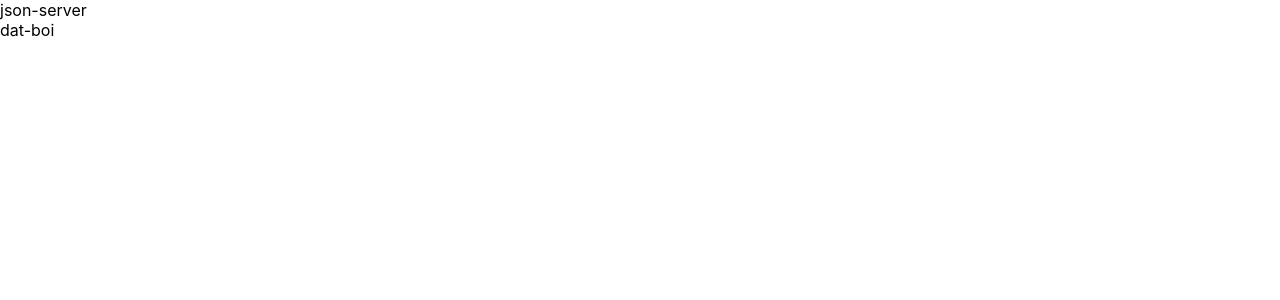
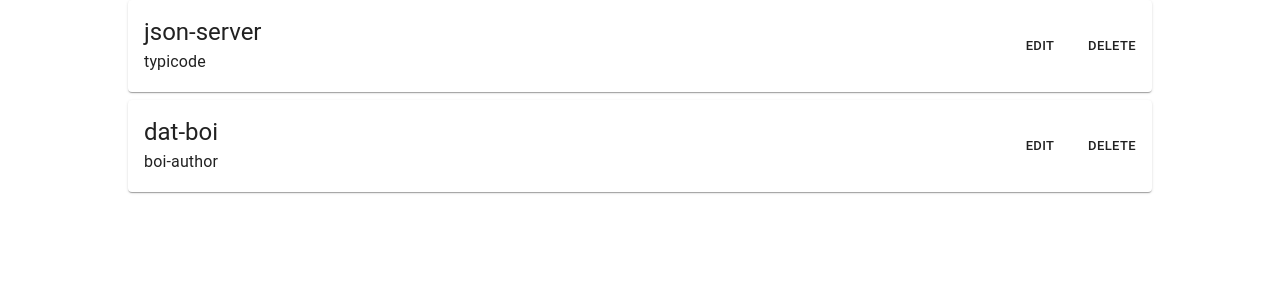
Before and after one commit to Uddekudde/crud-graphql, a React (Create React App) app: page / in a window 1280 px wide. Shown: the top 300 px of the page. Built offline with nearby package versions, Linux system fonts and the light colour scheme; data requests are answered from the project's data file.

Commit message:
styling contact cards

```diff
--- a/package.json
+++ b/package.json
@@ -3,10 +3,12 @@
   "version": "0.1.0",
   "private": true,
   "dependencies": {
+    "@material-ui/core": "^4.7.2",
     "@testing-library/jest-dom": "^4.2.4",
     "@testing-library/react": "^9.3.2",
     "@testing-library/user-event": "^7.1.2",
     "axios": "^0.19.0",
+    "normalize.css": "^8.0.1",
     "react": "^16.12.0",
     "react-dom": "^16.12.0",
     "react-scripts": "3.3.0"
--- a/src/components/app/App.css
+++ b/src/components/app/App.css
@@ -1,38 +1,10 @@
-.App {
-  text-align: center;
+.flex-container{
+  margin: 0 auto;
+  width: 80%;
 }
 
-.App-logo {
-  height: 40vmin;
-  pointer-events: none;
+.MuiCard-root {
+  display: flex;
+  justify-content: space-between;
+  margin-bottom: 0.5em;
 }
-
-@media (prefers-reduced-motion: no-preference) {
-  .App-logo {
-    animation: App-logo-spin infinite 20s linear;
-  }
-}
-
-.App-header {
-  background-color: #282c34;
-  min-height: 100vh;
-  display: flex;
-  flex-direction: column;
-  align-items: center;
-  justify-content: center;
-  font-size: calc(10px + 2vmin);
-  color: white;
-}
-
-.App-link {
-  color: #61dafb;
-}
-
-@keyframes App-logo-spin {
-  from {
-    transform: rotate(0deg);
-  }
-  to {
-    transform: rotate(360deg);
-  }
-}
--- a/src/components/app/App.js
+++ b/src/components/app/App.js
@@ -1,11 +1,15 @@
 import React, { useEffect, useState } from 'react';
-import logo from './../../resources/logo.svg';
+import Card from '@material-ui/core/Card';
+import CardActions from '@material-ui/core/CardActions';
+import CardContent from '@material-ui/core/CardContent';
+import Button from '@material-ui/core/Button';
+import Typography from '@material-ui/core/Typography';
 import axios from 'axios';
 import './App.css';
 
 function App() {
 
-  const [posts, setPost] = useState(null);
+  const [posts, setPost] = useState(false);
 
   useEffect(() =>{
     axios.get('http://localhost:3000/posts')
@@ -15,12 +19,24 @@
   }, []);
 
   return (
-    <div>
+    <div className="flex-container">
       { posts ?
         posts.map(post => (
-          <div key = {post.id}>
-            {post.title}
-          </div>)
+          <Card key = {post.id}>
+            <CardContent>
+              <Typography variant="h5">
+                {post.title}
+              </Typography>
+              <Typography variant="subtitle1">
+                {post.author}
+              </Typography>
+            </CardContent>
+            <CardActions>
+              <Button size="small">EDIT</Button>
+              <Button size="small">DELETE</Button>
+            </CardActions>
+          </Card>
+          )
         ) : (
           <div>yeet</div>
         )
--- a/src/index.js
+++ b/src/index.js
@@ -1,6 +1,7 @@
 import React from 'react';
 import ReactDOM from 'react-dom';
 import './index.css';
+import 'normalize.css';
 import App from './components/app/App';
 import * as serviceWorker from './serviceWorker';
 
```
Also changed, not shown: 1 other file (tests, documents, lock files or other folders).
